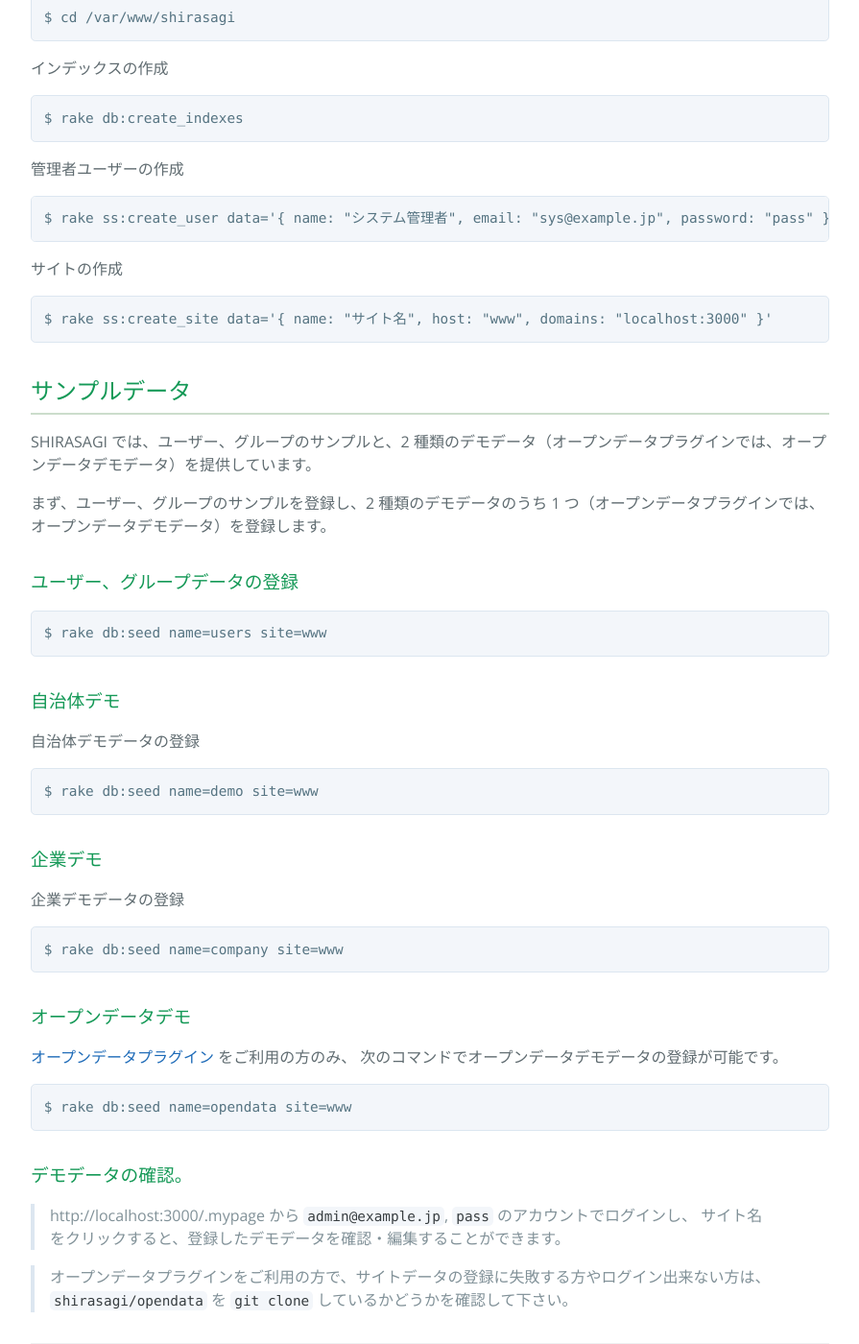
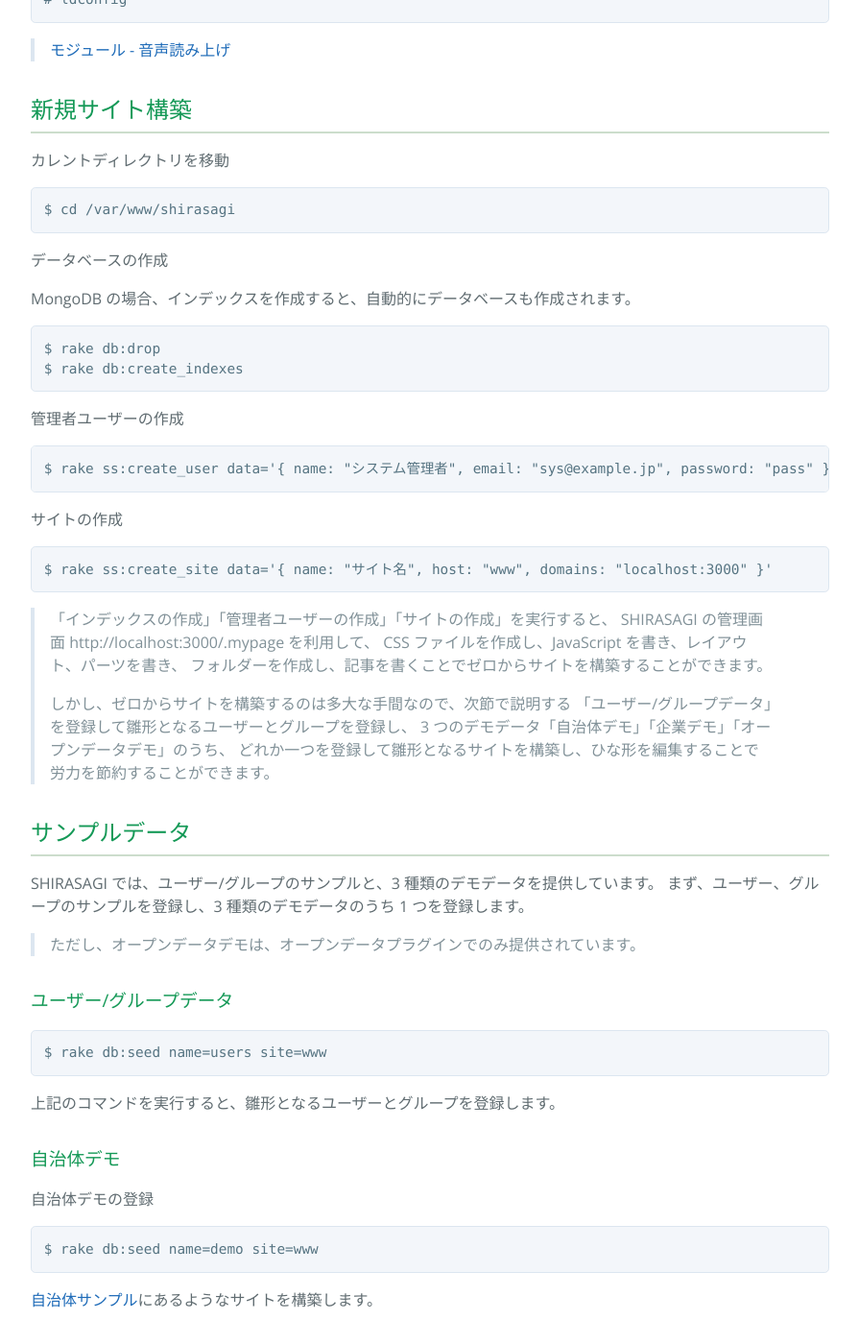
Before and after one commit to shirasagi/shirasagi.github.io, a Jekyll site: the page built from installation/manual.md, in a window 1280 px wide and 1400 px high, scrolled down 3138 px. Shown: the whole window at 96% size, without its empty margins (192-1087 px from the left). Built offline with Jekyll 4.4.1, drawn with Linux system fonts in a browser that asks for light colours; nearby versions of some CDN libraries; Markdown is read by kramdown in place of the engine named in the settings; some of the changed text lies outside the part shown.

Commit message:
add note describing differencies of opendata plugin write detail description of database operation and sample data

````diff
--- a/installation/manual.md
+++ b/installation/manual.md
@@ -56,6 +56,15 @@
 ```
 $ git clone -b stable --depth 1 https://github.com/shirasagi/opendata /var/www/shirasagi
 ```
+
+> オープンデータプラグインは、SHIRASAGI が持つ全機能に加え、データカタログ、
+> アプリマーケット、アイデアボックス、マイページ、CSV to RDF 変換などのオープンデータに関する機能を持っている反面、
+> SHIRASAGI より少し余分にリソースを消費します。
+> オープンデータプラグインが持つ機能に関しては[リリースノート](http://www.ss-proj.org/release/284.html)を参照してください。
+>
+> CMSの機能のみが必要であれば *SHIRASAGI* を、
+> オープンデータに関する追加機能が必要であれば *オープンデータプラグイン* をダウンロードし、
+> 必要とする機能に応じて *SHIRASAGI* か *オープンデータプラグイン* のどちらかをダウンロードしてください。
 
 ## Preparation
 
@@ -128,7 +137,7 @@
 
 > [モジュール - 音声読み上げ](../features/voice.html)
 
-## データベース操作
+## 新規サイト構築
 
 カレントディレクトリを移動
 
@@ -136,9 +145,12 @@
 $ cd /var/www/shirasagi
 ```
 
-インデックスの作成
+データベースの作成
+
+MongoDB の場合、インデックスを作成すると、自動的にデータベースも作成されます。
 
 ```
+$ rake db:drop
 $ rake db:create_indexes
 ```
 
@@ -154,44 +166,64 @@
 $ rake ss:create_site data='{ name: "サイト名", host: "www", domains: "localhost:3000" }'
 ```
 
+> 「インデックスの作成」「管理者ユーザーの作成」「サイトの作成」を実行すると、
+> SHIRASAGI の管理画面 http://localhost:3000/.mypage を利用して、
+> CSS ファイルを作成し、JavaScript を書き、レイアウト、パーツを書き、
+> フォルダーを作成し、記事を書くことでゼロからサイトを構築することができます。
+>
+> しかし、ゼロからサイトを構築するのは多大な手間なので、次節で説明する
+> 「ユーザー/グループデータ」を登録して雛形となるユーザーとグループを登録し、
+> 3 つのデモデータ「自治体デモ」「企業デモ」「オープンデータデモ」のうち、
+> どれか一つを登録して雛形となるサイトを構築し、ひな形を編集することで
+> 労力を節約することができます。
+
 ## サンプルデータ
 
-SHIRASAGI では、ユーザー、グループのサンプルと、2 種類のデモデータ（オープンデータプラグインでは、オープンデータデモデータ）を提供しています。
+SHIRASAGI では、ユーザー/グループのサンプルと、3 種類のデモデータを提供しています。
+まず、ユーザー、グループのサンプルを登録し、3 種類のデモデータのうち 1 つを登録します。
 
-まず、ユーザー、グループのサンプルを登録し、2 種類のデモデータのうち 1 つ（オープンデータプラグインでは、オープンデータデモデータ）を登録します。
+> ただし、オープンデータデモは、オープンデータプラグインでのみ提供されています。
 
-### ユーザー、グループデータの登録
+### ユーザー/グループデータ
 
 ```
 $ rake db:seed name=users site=www
 ```
 
+上記のコマンドを実行すると、雛形となるユーザーとグループを登録します。
+
 ### 自治体デモ
 
-自治体デモデータの登録
+自治体デモの登録
 
 ```
 $ rake db:seed name=demo site=www
 ```
 
+[自治体サンプル](http://demo.ss-proj.org/)にあるようなサイトを構築します。
+
 ### 企業デモ
 
-企業デモデータの登録
+企業デモの登録
 
 ```
 $ rake db:seed name=company site=www
 ```
 
+[企業サンプル](http://company.demo.ss-proj.org/)にあるようなサイトを構築します。
+
 ### オープンデータデモ
 
-[オープンデータプラグイン](https://github.com/shirasagi/opendata) をご利用の方のみ、
-次のコマンドでオープンデータデモデータの登録が可能です。
+*オープンデータプラグイン* をご利用の方のみ、
+次のコマンドでオープンデータデモの登録が可能です。
 
 ```
 $ rake db:seed name=opendata site=www
 ```
 
-### デモデータの確認。
+[オープンデータサンプル](http://opendata.demo.ss-proj.org/)にあるようなサイトを構築します。
+
+### デモデータの確認
 
 > http://localhost:3000/.mypage から `admin@example.jp`, `pass` のアカウントでログインし、
 サイト名をクリックすると、登録したデモデータを確認・編集することができます。
````
